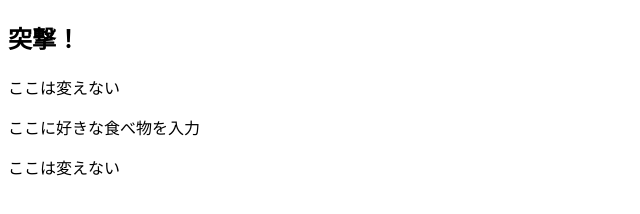
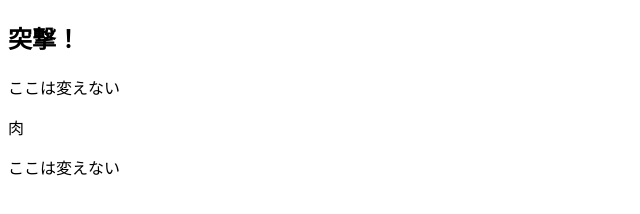
Before and after one commit to ryuga-sato/pushConflict, a plain HTML site: page index.html in a window 1280 px wide. Shown: the whole page, without its empty margins (0-640 px from the left). Drawn offline with Linux system fonts and the light colour scheme.

Commit message:
[modify] index.html

```diff
--- a/index.html
+++ b/index.html
@@ -6,7 +6,7 @@
 <body>
 <h2> 突撃！ </h2>
 <p>ここは変えない</p>
-<p>ここに好きな食べ物を入力</p>
+<p>肉</p>
 <p>ここは変えない</p>
 </body>
 </html>
```
